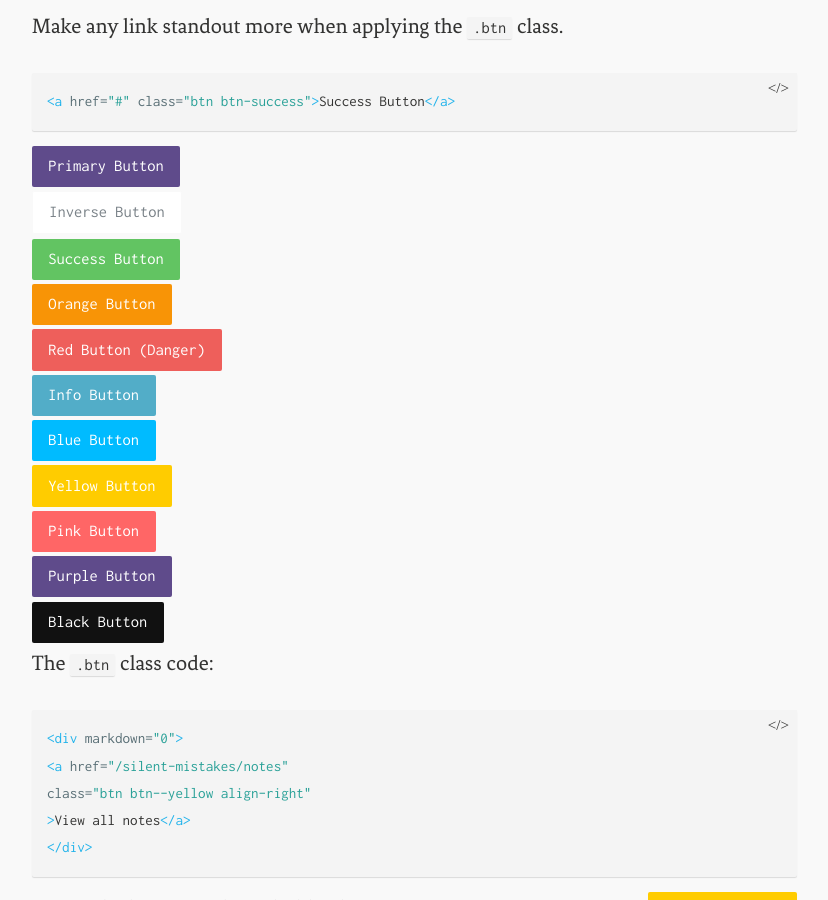
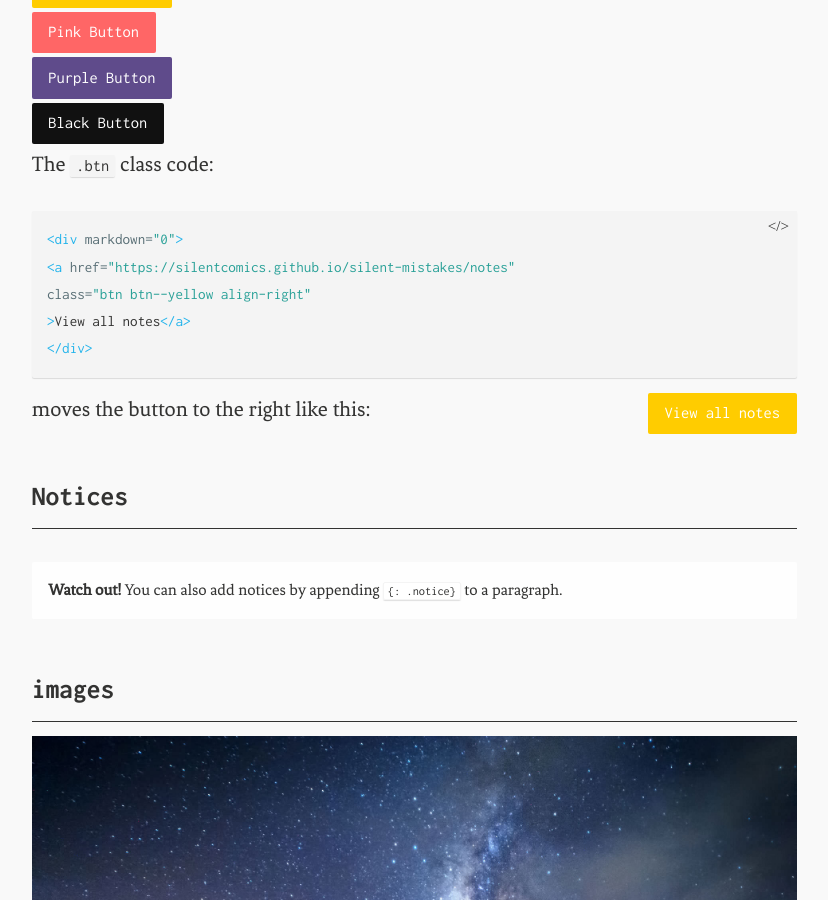
Before and after one commit to SilentComics/silent-mistakes, a Jekyll site: the page built from _posts/2019-09-26-sample-post.md, in a window 1280 px wide and 900 px high, scrolled down 5068 px. Shown: the whole window, without its empty margins (252-1080 px from the left). Built offline with Jekyll 4.4.1, drawn with Linux system fonts in a browser that asks for light colours; a script bundle is joined from its source files by our own code; library files that are not in the unit come from our copies; part of the change alters nothing that is shown.

Commit message:
Update _config.yml

```diff
--- a/_config.yml
+++ b/_config.yml
@@ -12,8 +12,8 @@ title_separator          : "-"
 description              : "A Jekyll Theme based on Minimal Mistakes."
 words_per_minute         : 200
 repository               : "SilentComics/silent-mistakes"
-baseurl                  : "" # the subpath of your site, e.g. /blog
-url                      : "/silent-mistakes"
+baseurl                  : "/silent-mistakes" # the subpath of your site, e.g. /blog
+url                      : "https://silentcomics.github.io/silent-mistakes"
 
 # Staticman comments (full configuration in staticman.yml)
 staticman:
```
